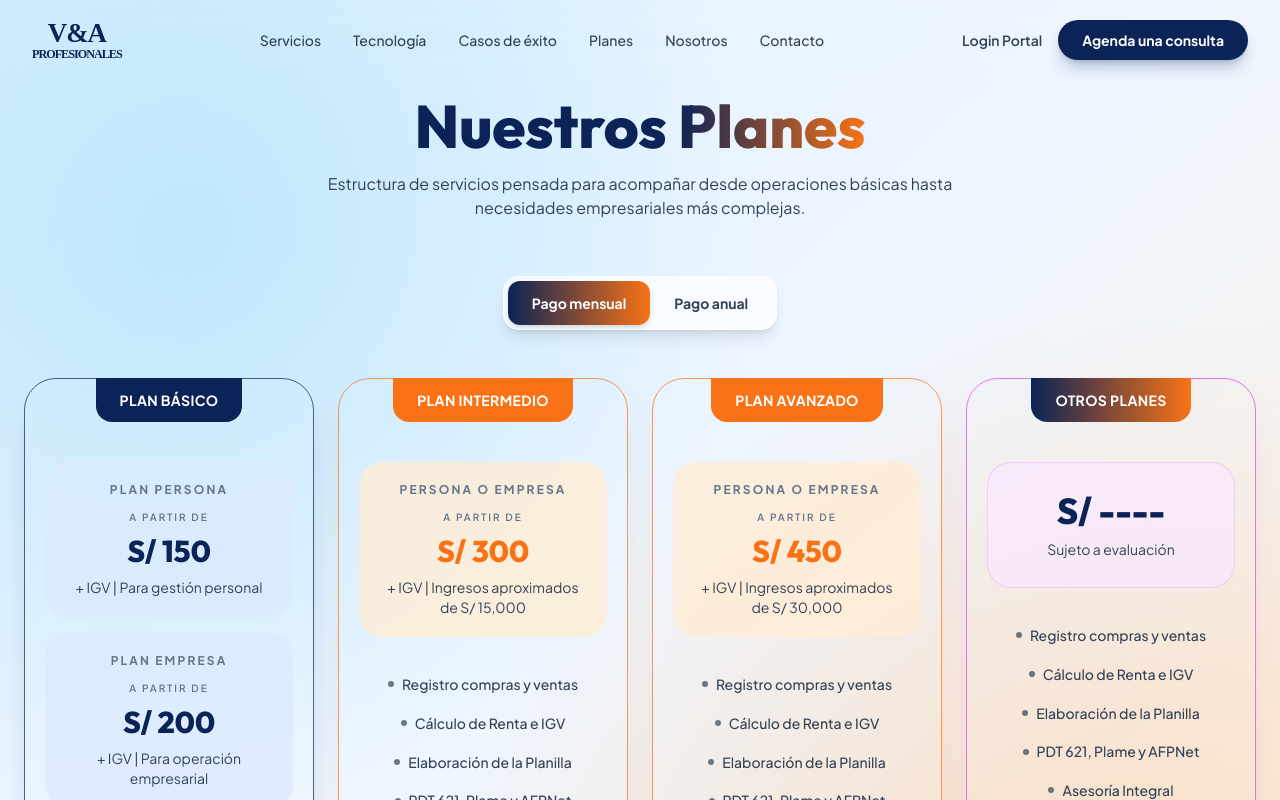
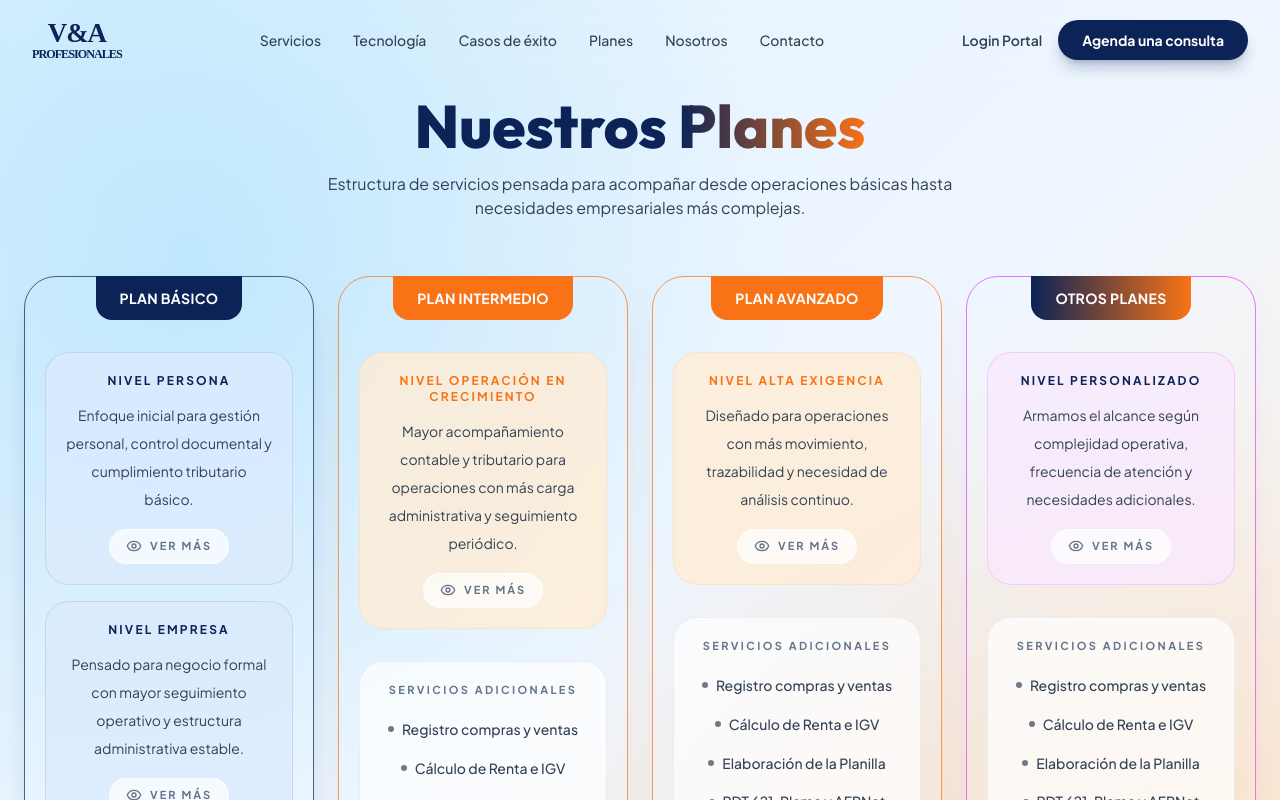
Before and after one commit to FabrizCastro/va-website, a Next.js app: page /planes in a window 1280 px wide. Shown: the top 800 px of the page. Built offline with nearby package versions, Linux system fonts and the light colour scheme.

Commit message:
add changes

```diff
--- a/components/PricingSection.tsx
+++ b/components/PricingSection.tsx
@@ -1,54 +1,41 @@
 "use client";
 
 import Link from "next/link";
+import { Eye } from "lucide-react";
 import { useState } from "react";
 
-type BillingCycle = "monthly" | "annual";
-
-type PricingSubplan = {
+type PlanLevel = {
   name: string;
-  monthlyPrice: string;
-  annualPrice: string;
-  noteMonthly: string;
-  noteAnnual: string;
+  description: string;
 };
 
 type PricingPlan = {
   name: string;
-  monthlyPrice: string;
-  annualPrice: string;
-  noteMonthly: string;
-  noteAnnual: string;
+  summary: string;
   accent: "blue" | "orange" | "mixed";
-  subplans?: PricingSubplan[];
-  features: string[];
+  levels: PlanLevel[];
+  additionalServices: string[];
 };
 
 const plans: PricingPlan[] = [
   {
     name: "Plan Básico",
-    monthlyPrice: "S/ 200",
-    annualPrice: "S/ 2200",
-    noteMonthly: "+ IGV | Subplanes desde S/ 150 hasta S/ 200",
-    noteAnnual: "+ IGV | Subplanes anuales desde S/ 120 hasta S/ 180",
+    summary:
+      "Base operativa para personas y empresas que necesitan orden contable y cumplimiento recurrente.",
     accent: "blue",
-    subplans: [
+    levels: [
       {
-        name: "Plan Persona",
-        monthlyPrice: "S/ 150",
-        annualPrice: "S/ 1650",
-        noteMonthly: "+ IGV | Para gestión personal",
-        noteAnnual: "+ IGV | Pago anual preferente",
+        name: "Nivel Persona",
+        description:
+          "Enfoque inicial para gestión personal, control documental y cumplimiento tributario básico.",
       },
       {
-        name: "Plan Empresa",
-        monthlyPrice: "S/ 200",
-        annualPrice: "S/ 2200",
-        noteMonthly: "+ IGV | Para operación empresarial",
-        noteAnnual: "+ IGV | Mejor para negocio formal",
+        name: "Nivel Empresa",
+        description:
+          "Pensado para negocio formal con mayor seguimiento operativo y estructura administrativa estable.",
       },
     ],
-    features: [
+    additionalServices: [
       "Registro compras y ventas",
       "Cálculo de Renta e IGV",
       "Elaboración de la Planilla",
@@ -57,21 +44,17 @@ const plans: PricingPlan[] = [
   },
   {
     name: "Plan Intermedio",
-    monthlyPrice: "S/ 250",
-    annualPrice: "S/ 3000",
-    noteMonthly: "+ IGV | Subplanes desde S/ 250 hasta S/ 300",
-    noteAnnual: "+ IGV | Subplanes anuales desde S/ 230 hasta S/ 270",
+    summary:
+      "Nivel de crecimiento para operaciones que ya necesitan más seguimiento, control y criterio consultivo.",
     accent: "orange",
-    subplans: [
+    levels: [
       {
-        name: "Persona o Empresa",
-        monthlyPrice: "S/ 300",
-        annualPrice: "S/ 3300",
-        noteMonthly: "+ IGV | Ingresos aproximados de S/ 15,000",
-        noteAnnual: "+ IGV | Ingresos aproximados de S/ 15,000",
+        name: "Nivel Operación en Crecimiento",
+        description:
+          "Mayor acompañamiento contable y tributario para operaciones con más carga administrativa y seguimiento periódico.",
       },
     ],
-    features: [
+    additionalServices: [
       "Registro compras y ventas",
       "Cálculo de Renta e IGV",
       "Elaboración de la Planilla",
@@ -81,21 +64,17 @@ const plans: PricingPlan[] = [
   },
   {
     name: "Plan Avanzado",
-    monthlyPrice: "S/ 450",
-    annualPrice: "S/ 420",
-    noteMonthly: "+ IGV | Subplanes desde S/ 400 hasta S/ 450",
-    noteAnnual: "+ IGV | Subplanes anuales desde S/ 350 hasta S/ 420",
+    summary:
+      "Nivel de expansión para empresas que necesitan más criterio estratégico, visibilidad y control interno.",
     accent: "orange",
-    subplans: [
+    levels: [
       {
-        name: "Persona o Empresa",
-        monthlyPrice: "S/ 450",
-        annualPrice: "S/ 5100",
-        noteMonthly: "+ IGV | Ingresos aproximados de S/ 30,000",
-        noteAnnual: "+ IGV | Ingresos aproximados de S/ 30,000",
+        name: "Nivel Alta Exigencia",
+        description:
+          "Diseñado para operaciones con más movimiento, trazabilidad y necesidad de análisis continuo.",
       },
     ],
-    features: [
+    additionalServices: [
       "Registro compras y ventas",
       "Cálculo de Renta e IGV",
       "Elaboración de la Planilla",
@@ -105,12 +84,17 @@ const plans: PricingPlan[] = [
   },
   {
     name: "Otros Planes",
-    monthlyPrice: "S/ ----",
-    annualPrice: "S/ ----",
-    noteMonthly: "Sujeto a evaluación",
-    noteAnnual: "Sujeto a evaluación",
+    summary:
+      "Soluciones flexibles para casos especiales, estructuras mixtas o requerimientos fuera del alcance estándar.",
     accent: "mixed",
-    features: [
+    levels: [
+      {
+        name: "Nivel Personalizado",
+        description:
+          "Armamos el alcance según complejidad operativa, frecuencia de atención y necesidades adicionales.",
+      },
+    ],
+    additionalServices: [
       "Registro compras y ventas",
       "Cálculo de Renta e IGV",
       "Elaboración de la Planilla",
@@ -124,157 +108,128 @@ const accentClasses = {
   blue: {
     card: "border-brand-primary/70 shadow-[0_16px_40px_-26px_rgba(11,35,86,0.55)]",
     label: "bg-brand-primary text-white",
-    priceBox: "bg-blue-100/80",
-    priceText: "text-brand-primary",
+    levelBox: "bg-blue-100/80 border border-brand-primary/10",
+    levelText: "text-brand-primary",
     button: "bg-brand-primary text-white hover:bg-brand-primary/90",
   },
   orange: {
     card: "border-brand-secondary/70 shadow-[0_16px_40px_-26px_rgba(249,115,22,0.5)]",
     label: "bg-brand-secondary text-white",
-    priceBox: "bg-orange-100/80",
-    priceText: "text-brand-secondary",
+    levelBox: "bg-orange-100/80 border border-brand-secondary/10",
+    levelText: "text-brand-secondary",
     button: "bg-brand-secondary text-white hover:bg-brand-secondary/90",
   },
   mixed: {
     card: "border-fuchsia-500/70 shadow-[0_16px_40px_-26px_rgba(217,70,239,0.4)]",
     label: "bg-gradient-to-r from-brand-primary to-brand-secondary text-white",
-    priceBox: "bg-fuchsia-100/70 border border-fuchsia-300/50",
-    priceText: "text-brand-primary",
+    levelBox: "bg-fuchsia-100/70 border border-fuchsia-300/50",
+    levelText: "text-brand-primary",
     button:
       "bg-gradient-to-r from-brand-primary to-brand-secondary text-white hover:opacity-95",
   },
 } as const;
 
 export default function PricingSection() {
-  const [billing, setBilling] = useState<BillingCycle>("monthly");
+  const [openDetails, setOpenDetails] = useState<Record<string, boolean>>({});
+
+  const toggleDetail = (key: string) => {
+    setOpenDetails((current) => ({
+      ...current,
+      [key]: !current[key],
+    }));
+  };
 
   return (
     <section
       id="planes"
-      className="py-24 relative overflow-hidden bg-gradient-to-br from-sky-100 via-blue-50 to-orange-100"
+      className="relative overflow-hidden bg-gradient-to-br from-sky-100 via-blue-50 to-orange-100 py-24"
     >
       <div className="absolute inset-0 z-0 bg-[radial-gradient(circle_at_15%_20%,rgba(56,189,248,0.22),transparent_40%),radial-gradient(circle_at_85%_80%,rgba(251,146,60,0.20),transparent_45%)]" />
-      <div className="max-w-7xl mx-auto px-6 relative z-10">
-        <div className="text-center mb-14">
-          <h2 className="text-4xl sm:text-5xl lg:text-6xl font-extrabold font-heading leading-[1.05] text-brand-primary">
+      <div className="relative z-10 mx-auto max-w-7xl px-6">
+        <div className="mb-14 text-center">
+          <h2 className="text-4xl font-extrabold font-heading leading-[1.05] text-brand-primary sm:text-5xl lg:text-6xl">
             Nuestros{" "}
-            <span className="bg-clip-text text-transparent bg-gradient-to-r from-brand-primary to-brand-secondary">
+            <span className="bg-gradient-to-r from-brand-primary to-brand-secondary bg-clip-text text-transparent">
               Planes
             </span>
           </h2>
-          <p className="mt-4 text-slate-700 max-w-2xl mx-auto">
+          <p className="mx-auto mt-4 max-w-2xl text-slate-700">
             Estructura de servicios pensada para acompañar desde operaciones
             básicas hasta necesidades empresariales más complejas.
           </p>
         </div>
 
-        <div className="flex justify-center mb-12">
-          <div className="inline-flex rounded-2xl bg-white/70 border border-white/70 p-1 shadow-lg">
-            <button
-              type="button"
-              onClick={() => setBilling("monthly")}
-              className={`px-6 py-3 rounded-xl text-sm font-bold transition-all ${
-                billing === "monthly"
-                  ? "bg-gradient-to-r from-brand-primary to-brand-secondary text-white shadow-md"
-                  : "text-slate-700 hover:bg-white/70"
-              }`}
-            >
-              Pago mensual
-            </button>
-            <button
-              type="button"
-              onClick={() => setBilling("annual")}
-              className={`px-6 py-3 rounded-xl text-sm font-bold transition-all ${
-                billing === "annual"
-                  ? "bg-gradient-to-r from-brand-primary to-brand-secondary text-white shadow-md"
-                  : "text-slate-700 hover:bg-white/70"
-              }`}
-            >
-              Pago anual
-            </button>
-          </div>
-        </div>
-
         <div className="grid gap-6 md:grid-cols-2 xl:grid-cols-4">
           {plans.map((plan) => {
             const accent = accentClasses[plan.accent];
-            const price =
-              billing === "monthly" ? plan.monthlyPrice : plan.annualPrice;
-            const note =
-              billing === "monthly" ? plan.noteMonthly : plan.noteAnnual;
 
             return (
               <article
                 key={plan.name}
-                className={`relative rounded-[2rem] border bg-white/78 backdrop-blur-sm p-5 pt-0 flex flex-col ${accent.card}`}
+                className={`relative flex flex-col rounded-[2rem] border bg-white/78 p-5 pt-0 backdrop-blur-sm ${accent.card}`}
               >
                 <div className="flex justify-center">
                   <div
-                    className={`-mt-px px-6 py-3 rounded-b-2xl text-sm font-extrabold uppercase tracking-wide ${accent.label}`}
+                    className={`-mt-px rounded-b-2xl px-6 py-3 text-sm font-extrabold uppercase tracking-wide ${accent.label}`}
                   >
                     {plan.name}
                   </div>
                 </div>
 
-                {plan.subplans ? (
-                  <div className="mt-10 grid gap-4">
-                    {plan.subplans.map((subplan) => {
-                      const subPrice =
-                        billing === "monthly"
-                          ? subplan.monthlyPrice
-                          : subplan.annualPrice;
-                      const subNote =
-                        billing === "monthly"
-                          ? subplan.noteMonthly
-                          : subplan.noteAnnual;
+                <div className="mt-8 grid gap-4">
+                  {plan.levels.map((level) => {
+                    const detailKey = `${plan.name}-${level.name}`;
+                    const isOpen = openDetails[detailKey] ?? false;
 
                     return (
                       <div
-                          key={subplan.name}
-                          className={`rounded-3xl p-5 text-center ${accent.priceBox}`}
+                        key={level.name}
+                        className={`rounded-3xl p-5 text-center ${accent.levelBox}`}
                       >
-                          <div className="text-xs font-bold uppercase tracking-[0.18em] text-slate-500">
-                            {subplan.name}
+                        <div
+                          className={`text-xs font-bold uppercase tracking-[0.18em] ${accent.levelText}`}
+                        >
+                          {level.name}
                         </div>
-                          <div className="mt-3 text-[10px] font-semibold uppercase tracking-[0.2em] text-slate-500">
-                            A partir de
+                        <p className="mt-3 text-sm leading-7 text-slate-700">
+                          {level.description}
+                        </p>
+                        <button
+                          type="button"
+                          onClick={() => toggleDetail(detailKey)}
+                          className="mt-4 inline-flex items-center gap-2 rounded-full border border-white/70 bg-white/70 px-4 py-2 text-[11px] font-bold uppercase tracking-[0.18em] text-slate-500 transition-colors hover:bg-white"
+                        >
+                          <Eye className="h-4 w-4" />
+                          {isOpen ? "Ver menos" : "Ver más"}
+                        </button>
+                        {isOpen && (
+                          <div className="mt-4 rounded-2xl border border-white/60 bg-white/70 p-4 text-left">
+                            <p className="text-sm leading-6 text-slate-700">
+                              {plan.summary}
+                            </p>
                           </div>
-                          <div
-                            className={`mt-2 text-3xl font-extrabold font-heading ${accent.priceText}`}
-                          >
-                            {subPrice}
-                          </div>
-                          <p className="mt-2 text-sm text-slate-700">
-                            {subNote}
-                          </p>
+                        )}
                       </div>
                     );
                   })}
                 </div>
-                ) : (
-                  <div
-                    className={`mt-10 rounded-3xl p-7 text-center ${accent.priceBox}`}
-                  >
-                    <div
-                      className={`text-4xl font-extrabold font-heading ${accent.priceText}`}
-                    >
-                      {price}
-                    </div>
-                    <p className="mt-2 text-sm text-slate-700">{note}</p>
-                  </div>
-                )}
 
-                <ul className="mt-9 space-y-4 text-center text-slate-700 text-sm font-medium leading-relaxed">
-                  {plan.features.map((feature) => (
+                <div className="mt-8 rounded-3xl border border-slate-200/70 bg-white/70 p-5">
+                  <p className="text-center text-[11px] font-bold uppercase tracking-[0.22em] text-slate-500">
+                    Servicios adicionales
+                  </p>
+                  <ul className="mt-5 space-y-4 text-center text-sm font-medium leading-relaxed text-slate-700">
+                    {plan.additionalServices.map((service) => (
                       <li
-                      key={feature}
+                        key={service}
                         className="flex items-center justify-center gap-2"
                       >
-                      <span className="w-1.5 h-1.5 rounded-full bg-current opacity-70" />
-                      <span>{feature}</span>
+                        <span className="h-1.5 w-1.5 rounded-full bg-current opacity-70" />
+                        <span>{service}</span>
                       </li>
                     ))}
                   </ul>
+                </div>
 
                 <Link
                   href={`/?plan=${encodeURIComponent(plan.name)}#contacto`}
--- a/components/TestimonialsSection.tsx
+++ b/components/TestimonialsSection.tsx
@@ -20,13 +20,14 @@ export default function TestimonialsSection() {
             <div className="flex items-center gap-4">
               <div className="w-10 h-10 rounded-full bg-slate-800"></div>
               <div>
-                <p className="font-bold text-sm">Ricardo Méndez</p>
+                <p className="font-bold text-sm">Henry Valladares</p>
                 <p className="text-[10px] text-slate-500 uppercase tracking-widest">
-                  CEO, Fintech Solution
+                  Director, V&amp;A Profesionales
                 </p>
               </div>
             </div>
           </div>
+
           <div className="glass-card p-8 rounded-2xl border border-white/5 relative">
             <div className="text-brand-secondary mb-4 flex">
               <svg className="w-5 h-5 fill-current" viewBox="0 0 20 20">
@@ -47,6 +48,7 @@ export default function TestimonialsSection() {
               </div>
             </div>
           </div>
+
           <div className="glass-card p-8 rounded-2xl border border-white/5 relative">
             <div className="text-brand-secondary mb-4 flex">
               <svg className="w-5 h-5 fill-current" viewBox="0 0 20 20">
```
Also changed, not shown: components/AboutSection.tsx (+6 -2 lines), components/NavBar.tsx (+32 -5 lines), components/SuccessRoadmapSection.tsx (+8 -8 lines), public/assets/people/henry.jpeg (added). Lines whose indentation alone changed are shown as unchanged.
